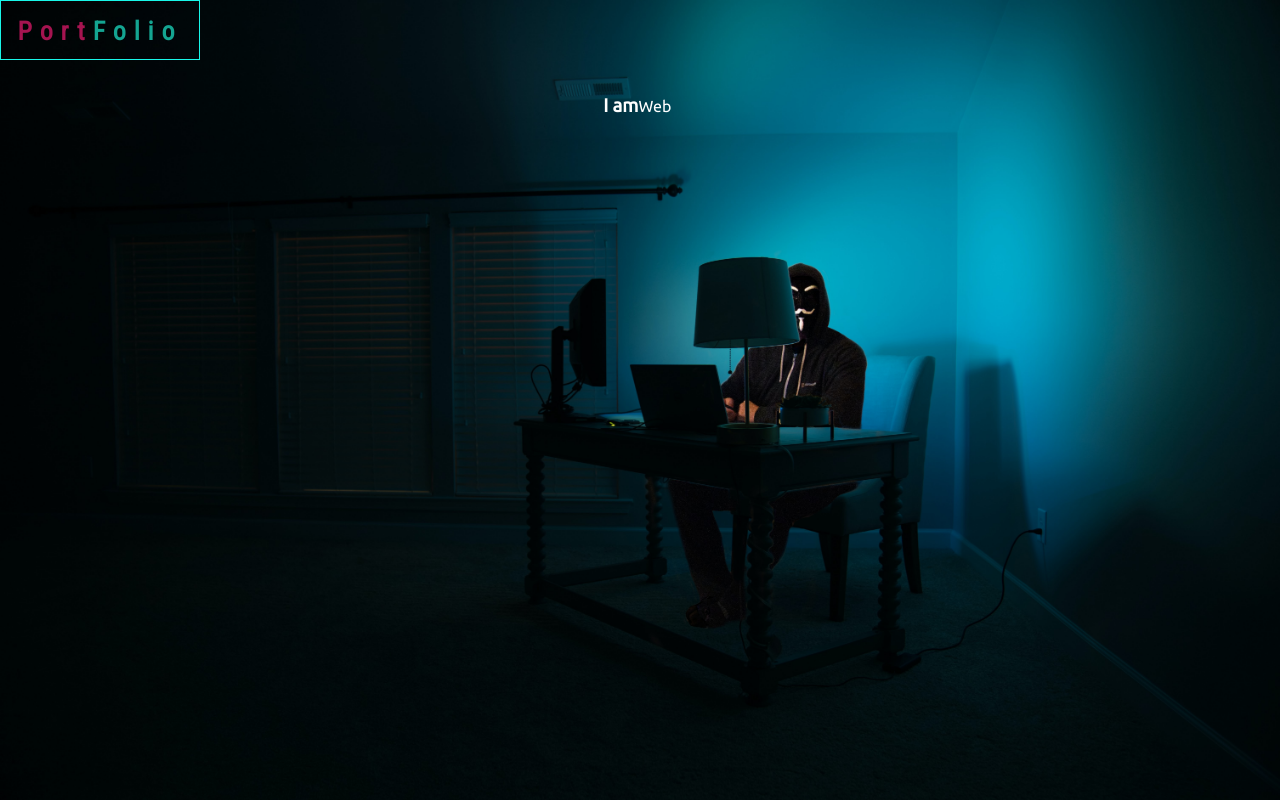
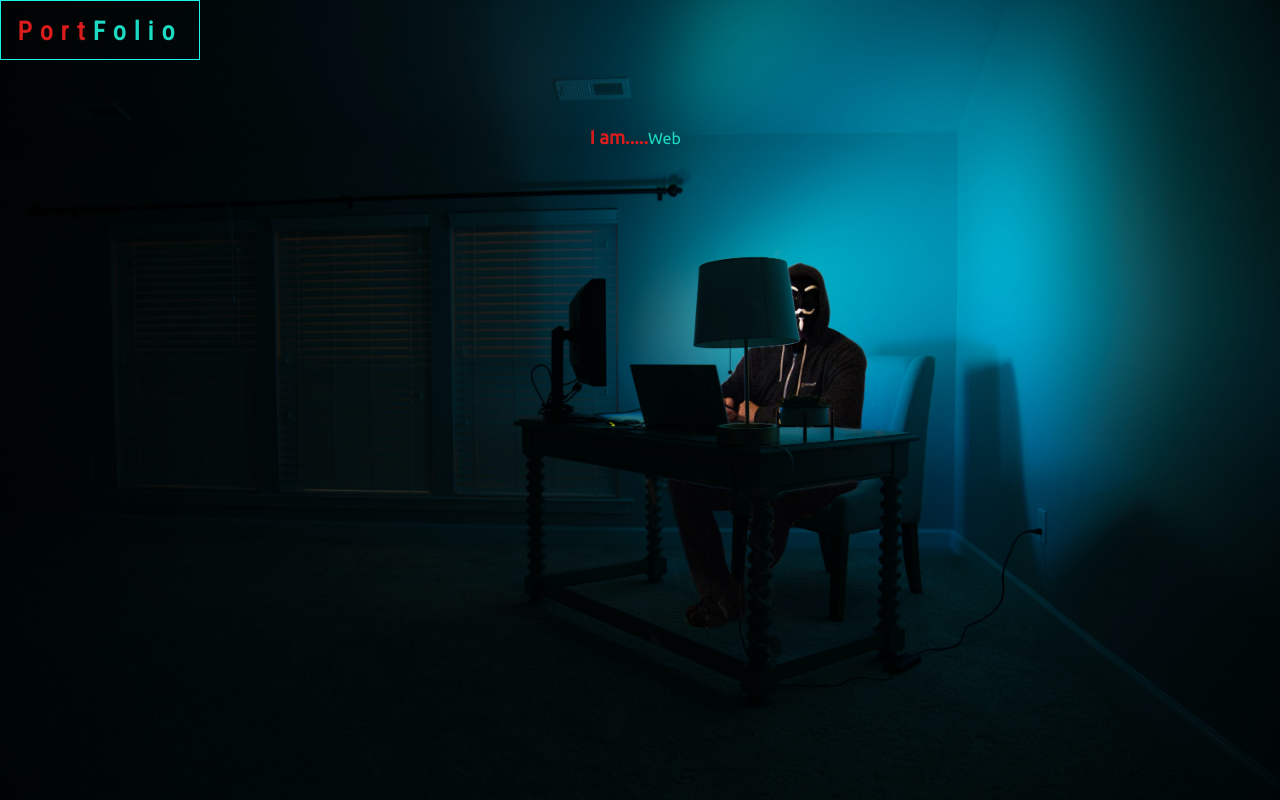
Before and after one commit to Shaikhfaruk/portfolio-faruk, a React (Create React App) app: page / in a window 1280 px wide. Built offline with nearby package versions, Linux system fonts and the light colour scheme.

Commit message:
yaha tak sab thik hai

```diff
--- a/src/App.css
+++ b/src/App.css
@@ -51,15 +51,17 @@ body {
 .LeftSide {
   display: inline-block;
 }
-.navbar .LeftSide h3 {
-  color: rgb(165, 20, 80);
+.navbar .LeftSide h3,
+.write h3 {
+  color: rgb(219, 28, 28);
   position: relative;
   display: flex;
   text-align: center;
   justify-content: center;
 }
-.navbar .LeftSide h3 span {
-  color: rgb(20, 165, 146);
+.navbar .LeftSide h3 span,
+.Typewriter__wrapper {
+  color: rgb(28, 219, 194);
 }
 
 .navbar .RightSide {
@@ -88,7 +90,7 @@ body {
   justify-content: center;
   align-items: center;
   color: rgb(255, 255, 255);
-  top: 15px;
+  top: 25px;
 }
 .hamburger,
 .hamburger::before,
@@ -135,9 +137,7 @@ body {
   color: rgb(255, 255, 255);
   font-size: 1em;
 }
-#hamburger-toggle:checked ~ .container #navbar .LeftSide {
-  background-color: #19f6e8;
-}
+
 #hamburger-toggle:checked ~ #navlinksContainer {
   color: #fff;
   display: flex;
@@ -161,10 +161,12 @@ body {
 #typewriter {
   color: #19f6e8;
 }
-.Typewriter,
+
 .write {
   color: #fff;
   display: flex;
   align-items: center;
   justify-content: center;
+  top: 32px;
+  position: relative;
 }
--- a/src/Navbar.jsx
+++ b/src/Navbar.jsx
@@ -9,9 +9,9 @@ const Navbar = () => {
       <div className="navbar" id="navbar">
         <LeftSide className="LeftSide" />
         <RightSide className="RightSide" />
+
         <div className="write">
-          <h3>I am</h3>
-
+          <h3>I am..... </h3>
           <Typewriter
             options={{
               strings: [
```
